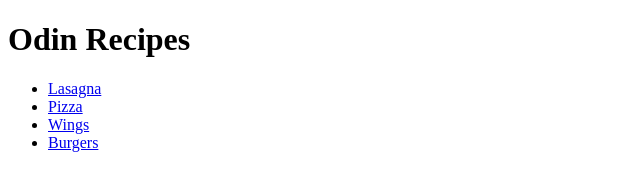
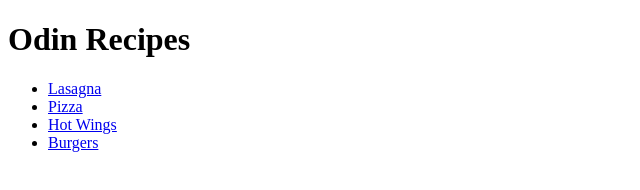
Before and after one commit to Cptnspoon/odin-recipes, a plain HTML site: page index.html in a window 1280 px wide. Shown: the full height of the page, 0-640 px from the left. Drawn offline with Linux system fonts and the light colour scheme.

Commit message:
Fix typo

```diff
--- a/index.html
+++ b/index.html
@@ -10,7 +10,7 @@
         <ul>
             <li><a href="recipes/lasagna.html">Lasagna</a></li>
             <li><a href="recipes/pizza.html">Pizza</a></li>
-            <li><a href="recipes/wings.html">Wings</a></li>
+            <li><a href="recipes/wings.html">Hot Wings</a></li>
             <li><a href="recipes/burgers.html">Burgers</a></li>
         </ul>
 
```
